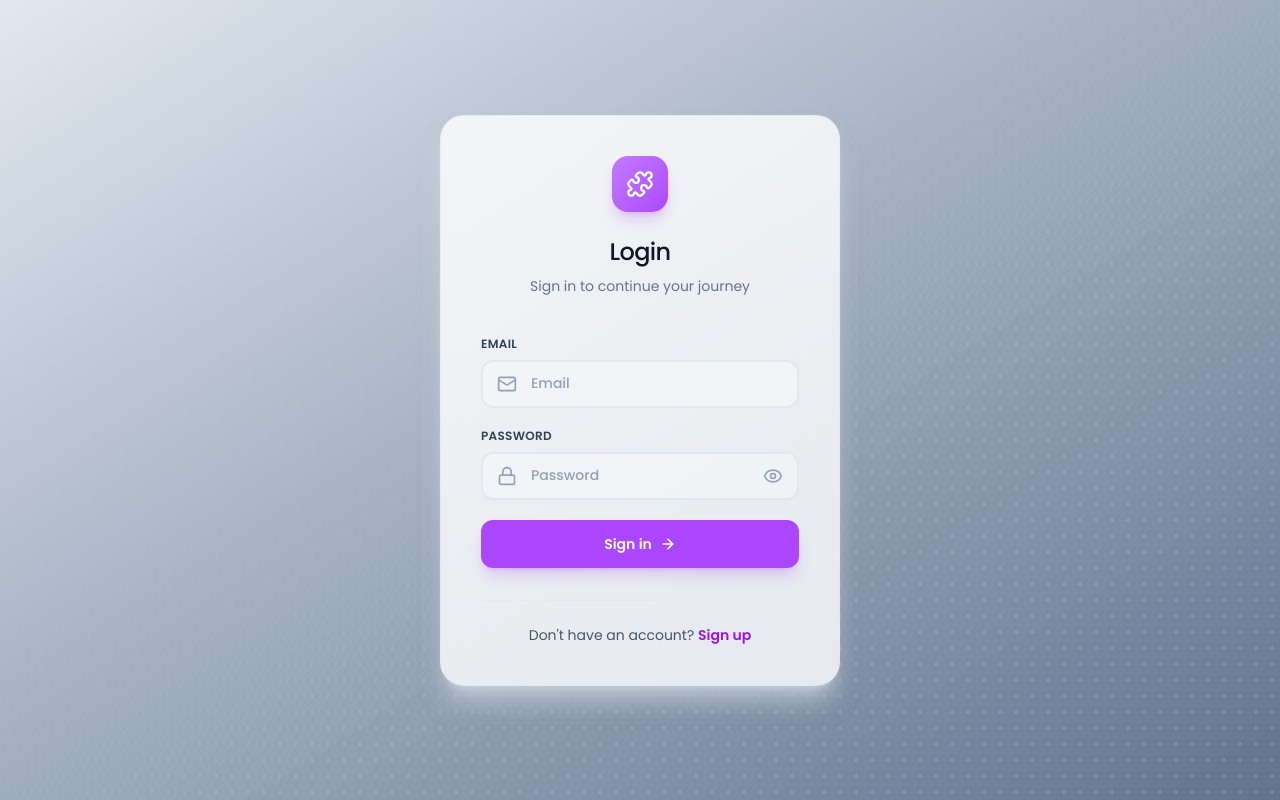
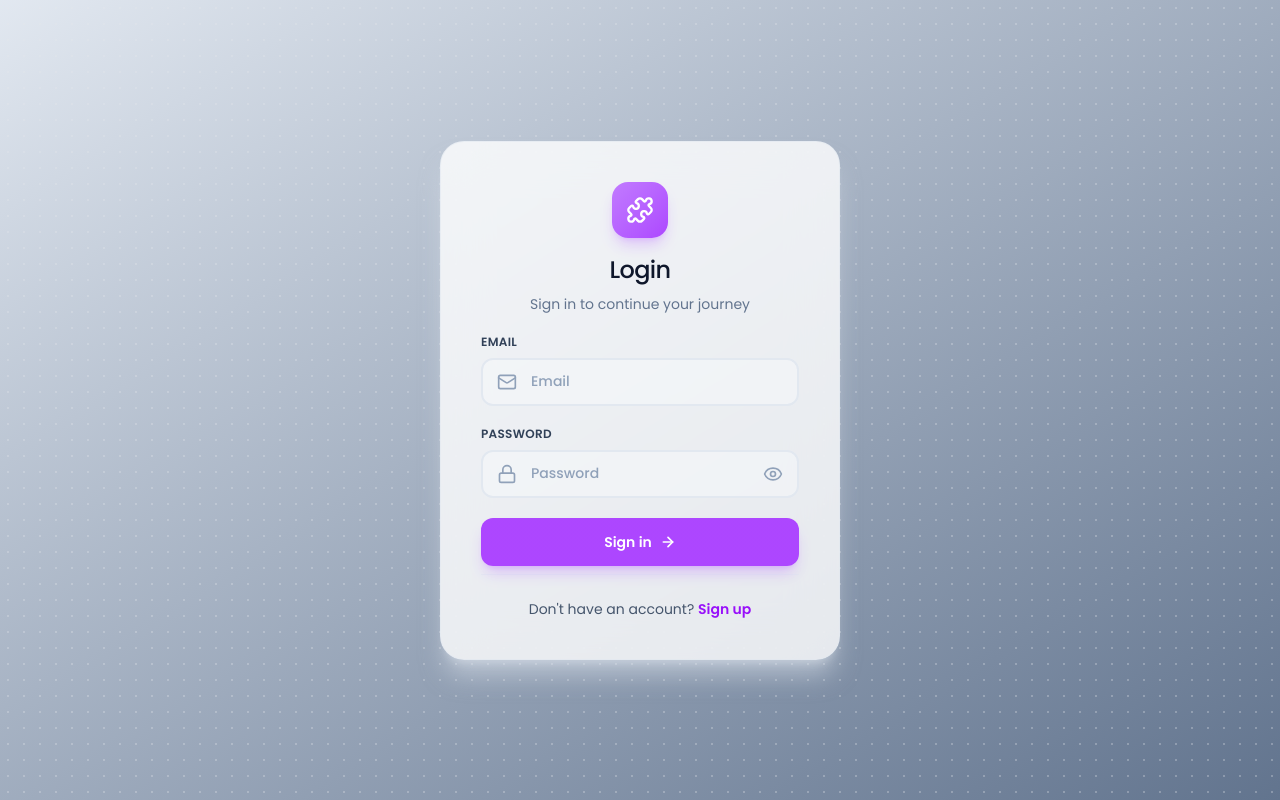
Before and after one commit to ManojPrabakarS/AI-Learning-app-MERN, a React (Vite) app in the folder frontend/: page /login in a window 1280 px wide. Built offline with nearby package versions, Linux system fonts and the light colour scheme; a web font is replaced by a local one.

Commit message:
Update LoginPage.jsx

```diff
--- a/frontend/src/pages/Auth/LoginPage.jsx
+++ b/frontend/src/pages/Auth/LoginPage.jsx
@@ -41,8 +41,8 @@ const LoginPage = () => {
       <div className='relative w-full max-w-md px-6'>
         <div className='bg-white/80 backdrop-blur-xl border border-slate-200/60 rounded-3xl shadow-xl shadow-slate-200/50 p-10'>
           {/* Header */}
-          <div className='text-center mb-10'>
-            <div className='inline-flex items-center justify-center w-14 h-14 rounded-2xl bg-linear-to-br from-purple-400 to-purple-500 shadow-lg shadow-purple-500/25 mb-6'>
+          <div className='text-center mb-5'>
+            <div className='inline-flex items-center justify-center w-14 h-14 rounded-2xl bg-linear-to-br from-purple-400 to-purple-500 shadow-lg shadow-purple-500/25 mb-4'>
               <Puzzle className='w-7 h-7 text-white' strokeWidth={2} />
             </div>
             <h1 className='text-2xl font-medium text-slate-900 tracking-tight mb-2'>
@@ -127,7 +127,7 @@ const LoginPage = () => {
             </button>
           </div>
           {/* Footer */}
-          <div className='mt-8 pt-6 border-t border-slate-200/60'>
+          <div className='mt-2 pt-6 border-t border-slate-200/60'>
             <p className='text-center text-sm text-slate-600'>
               Don't have an account?{' '}
               <Link to='/register' className='font-semibold text-purple-600 hover:text-purple-700 transition-colors duration-200'>
```
